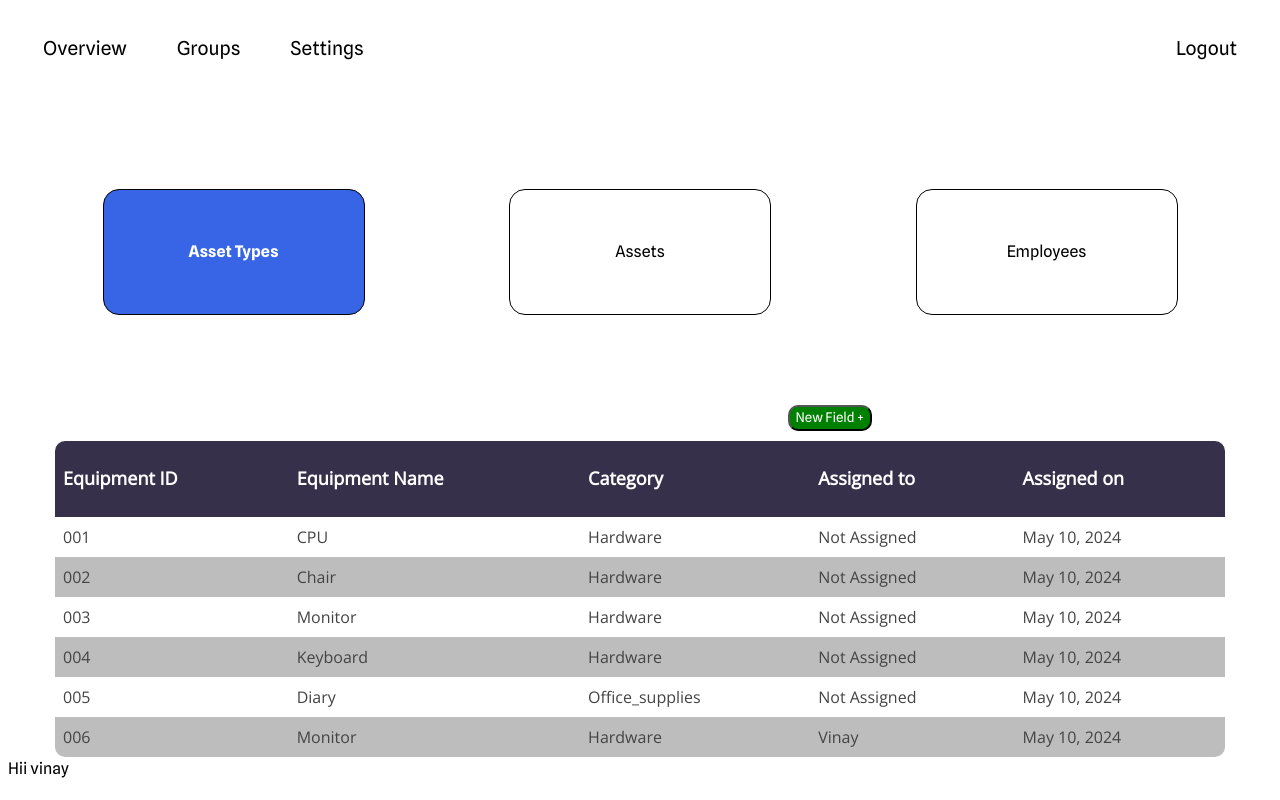
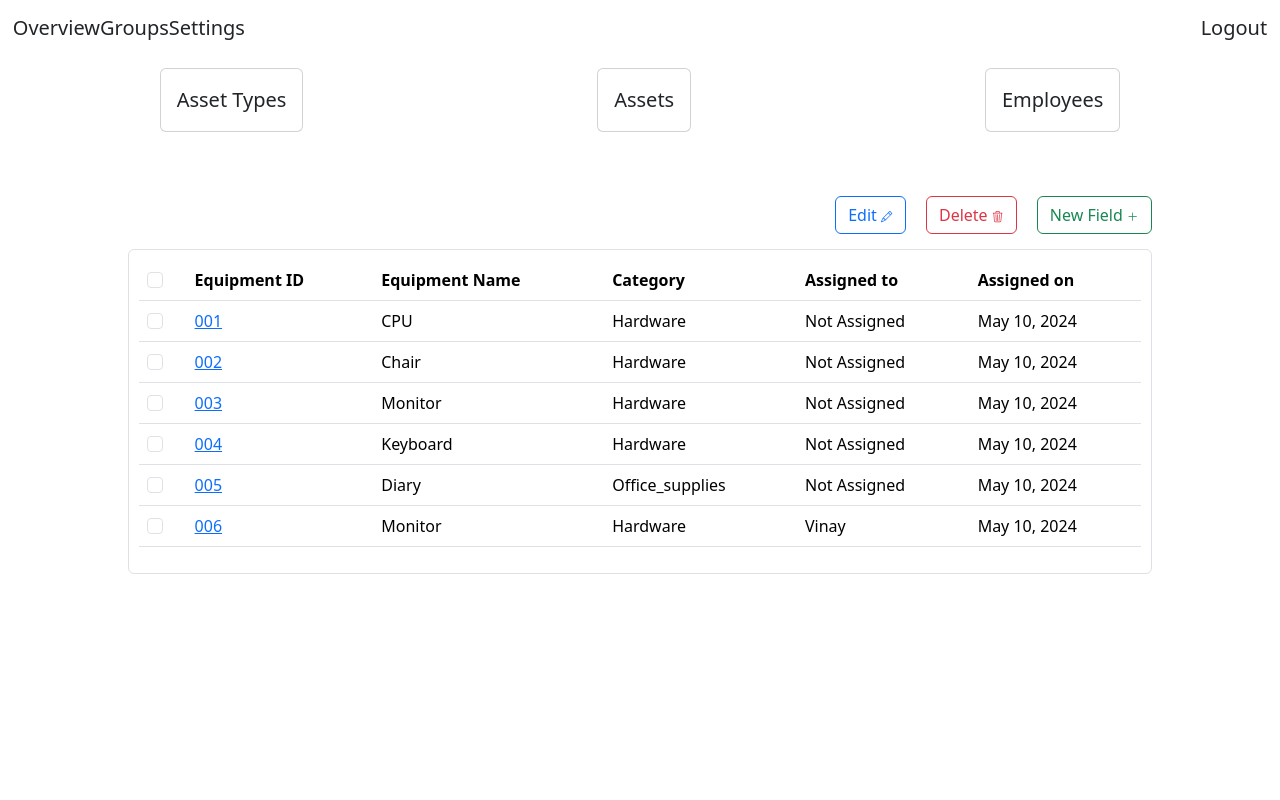
Before and after one commit to e9mgund/inventory-management, a Django app: page /assets/ in a window 1280 px wide. Run offline with Django 4.2, Linux system fonts and the light colour scheme; data comes from the database, SQL or seed files in the repository; some libraries are stand-ins or nearby versions.

Commit message:
Added more templates.

```diff
--- a/inventory_management/inventory_management/settings.py
+++ b/inventory_management/inventory_management/settings.py
@@ -38,6 +38,7 @@ INSTALLED_APPS = [
     'django.contrib.messages',
     'django.contrib.staticfiles',
     'inventorymanager.apps.InventorymanagerConfig',
+    'bootstrap5',
 ]
 
 MIDDLEWARE = [
--- a/inventory_management/inventorymanager/static/inventorymanager/tables.css
+++ b/inventory_management/inventorymanager/static/inventorymanager/tables.css
@@ -1,4 +1,4 @@
-/* for tables */
+/*
 .table-container {
     width: 100%;
     display: flex;
@@ -22,7 +22,6 @@ table {
 }
 
 td , th {
-    /* border: 1px solid #dddddd; */
     text-align: left;
     padding: 8px;
     font-family: "Open sans";
@@ -69,6 +68,48 @@ tr:hover{
     margin-bottom: 10px;
 }
 
-/* #btn-new-field-id {
+#btn-new-field-id {
     float: right;
 } */
+
+.custom-display {
+    display: flex;
+    justify-content: center;
+
+}
+
+.table-wrapper-custom {
+    padding: 10px;
+    border: solid #dee2e6;
+    border-width: 1px;
+    width: 100%;
+    border-radius: 0.375rem;
+}
+
+.custom-card {
+    margin: 1%;
+    margin-bottom: 5%;
+}
+
+.custom-nav {
+    margin: 1%;
+    margin-bottom: 2%;
+}
+
+.card-element {
+    cursor: pointer;
+    font-size: 125%;
+}
+
+.nav-element {
+    font-size: 125%;
+}
+
+.custom-container {
+    width: 80%;
+}
+
+.form-button {
+    margin-left: 20px;
+    margin-bottom: 15px;
+}
--- a/inventory_management/inventorymanager/templates/inventorymanager/assets.html
+++ b/inventory_management/inventorymanager/templates/inventorymanager/assets.html
@@ -3,11 +3,23 @@
 {% load static %}
 <link rel="stylesheet" href="{% static 'inventorymanager/tables.css' %}">
 {% block assets %}
-<div id="btn-new-field-div"><button id="btn-new-field" onclick="modelShow()">New Field +</button></div>
-<div class="table-container">
-<div class="table-inside">
-    <table>
+<div class="d-flex justify-content-center">
+    <div class="custom-container">
+    <div class="d-flex justify-content-end">
+    <div class="form-button"><button class="btn btn-outline-primary" onclick="modelShow()">Edit <svg xmlns="http://www.w3.org/2000/svg" width="12" height="12" fill="currentColor" class="bi bi-pencil" viewBox="0 0 17 17">
+        <path d="M12.146.146a.5.5 0 0 1 .708 0l3 3a.5.5 0 0 1 0 .708l-10 10a.5.5 0 0 1-.168.11l-5 2a.5.5 0 0 1-.65-.65l2-5a.5.5 0 0 1 .11-.168zM11.207 2.5 13.5 4.793 14.793 3.5 12.5 1.207zm1.586 3L10.5 3.207 4 9.707V10h.5a.5.5 0 0 1 .5.5v.5h.5a.5.5 0 0 1 .5.5v.5h.293zm-9.761 5.175-.106.106-1.528 3.821 3.821-1.528.106-.106A.5.5 0 0 1 5 12.5V12h-.5a.5.5 0 0 1-.5-.5V11h-.5a.5.5 0 0 1-.468-.325"/>
+      </svg></i></button></div>
+    <div class="form-button"><button class="btn btn-outline-danger" onclick="modelShow()">Delete <svg xmlns="http://www.w3.org/2000/svg" width="12" height="12" fill="currentColor" class="bi bi-trash3" viewBox="0 0 17 17">
+        <path d="M6.5 1h3a.5.5 0 0 1 .5.5v1H6v-1a.5.5 0 0 1 .5-.5M11 2.5v-1A1.5 1.5 0 0 0 9.5 0h-3A1.5 1.5 0 0 0 5 1.5v1H1.5a.5.5 0 0 0 0 1h.538l.853 10.66A2 2 0 0 0 4.885 16h6.23a2 2 0 0 0 1.994-1.84l.853-10.66h.538a.5.5 0 0 0 0-1zm1.958 1-.846 10.58a1 1 0 0 1-.997.92h-6.23a1 1 0 0 1-.997-.92L3.042 3.5zm-7.487 1a.5.5 0 0 1 .528.47l.5 8.5a.5.5 0 0 1-.998.06L5 5.03a.5.5 0 0 1 .47-.53Zm5.058 0a.5.5 0 0 1 .47.53l-.5 8.5a.5.5 0 1 1-.998-.06l.5-8.5a.5.5 0 0 1 .528-.47M8 4.5a.5.5 0 0 1 .5.5v8.5a.5.5 0 0 1-1 0V5a.5.5 0 0 1 .5-.5"/>
+      </svg></button></div>
+    <div class="form-button"><button class="btn btn-outline-success" onclick="modelShow()">New Field <svg xmlns="http://www.w3.org/2000/svg" width="12" height="12" fill="currentColor" class="bi bi-plus-lg" viewBox="0 0 17 17">
+    <path fill-rule="evenodd" d="M8 2a.5.5 0 0 1 .5.5v5h5a.5.5 0 0 1 0 1h-5v5a.5.5 0 0 1-1 0v-5h-5a.5.5 0 0 1 0-1h5v-5A.5.5 0 0 1 8 2"/>
+  </svg></button></div></div>
+<div class="custom-display">
+<div class="table-wrapper-custom">
+    <table class="table table-hover custom-table">
         <thead>
+            <th><input onclick="toggle(this)" type="checkbox" class="form-check-input"></th>
             <th>Equipment ID</th>
             <th>Equipment Name</th>
             <th>Category</th>
@@ -16,6 +28,7 @@
         </thead>
         {% for asset in assets_list %}
         <tr>
+            <td><input onclick="checkToggle(this)" name="checkbox" type="checkbox" class="form-check-input"></td>
             <td><a class="first-col" href="#">{{asset.equipment_id}}</a></td>
             <td>{{asset.equipment_name}}</td>
             <td>{{asset.category}}</td>
@@ -24,14 +37,20 @@
         </tr>
         {% endfor %}
     </table>
-    </div>
 </div>
-<div id="modal">
-    Hii vinay
+</div>
+</div>
+</div>
+<div id="modal" class="hider">
 </div>
 <script>
+    function checkToggle(source) {
+        document.getElementById().setAttribute()
+    }
     function modelShow() {
-        document.getElementsByClassName("table-container")[0].className = "hider";
+        // document.getElementsByClassName("table-container")[0].className = "hider";
+        // document.getElementById("modal").className = "";
+        window.location.href = "inventorymanager:new";
     }
     window.onclick = function(event) {
     if (event.target == document.getElementsByClassName("table-container")) {
--- a/inventory_management/inventorymanager/templates/inventorymanager/base.html
+++ b/inventory_management/inventorymanager/templates/inventorymanager/base.html
@@ -5,16 +5,26 @@
     <meta name="viewport" content="width=device-width, initial-scale=1.0">
     <title>Document</title>
     {% load static %}
-    <link rel="stylesheet" href="{% static 'inventorymanager/base.css' %}">
-    <link rel="stylesheet" href="{% static 'inventorymanager/overview.css' %}">
+    {% load bootstrap5 %}
+    {% bootstrap_css %}
+    {% bootstrap_javascript %}
+    <!-- <link rel="stylesheet" href="{% static 'inventorymanager/base.css' %}"> -->
+    <!-- <link rel="stylesheet" href="{% static 'inventorymanager/overview.css' %}"> -->
     <link rel="stylesheet" href="{% static 'inventorymanager/tables.css' %}">
+
 </head>
 <body>
-    <div class="navbar">
-        <a class="navelement" href="{% url 'inventorymanager:overview' %}">Overview</a>
-        <a class="navelement" href="#">Groups</a>
-        <a class="navelement" href="#">Settings</a>
-        <a class="navelement right-align" href="#">Logout</a>
+    <div class="d-flex justify-content-between custom-nav">
+        <div class="d-flex">
+        <div class="nav-item nav-element"><a class="nav-link active" href="{% url 'inventorymanager:overview' %}">Overview</a></div>
+        <div class="nav-item nav-element"><a class="nav-link" href="#">Groups</a></div>
+        <div class="nav-item nav-element"><a class="nav-link" href="#">Settings</a></div>
+        </div>
+        <div class="d-flex">
+        <div class="nav-item">
+        <a class="nav-link nav-element" href="#">Logout</a>
+        </div>
+        </div>
     </div>
     {% block content %}
     {% endblock content %}
--- a/inventory_management/inventorymanager/templates/inventorymanager/overview.html
+++ b/inventory_management/inventorymanager/templates/inventorymanager/overview.html
@@ -2,18 +2,18 @@
 
 {% load static %}
 
-<link rel="stylesheet" href="{% static 'inventorymanger/overview.css' %}">
+<!-- <link rel="stylesheet" href="{% static 'inventorymanger/overview.css' %}"> -->
 <link rel="stylesheet" href="{% static 'inventorymanager/tables.css' %}">
 {% block content %}
-<div class="Uppercards">
-        <div class="assetType card" onclick="typeShow()">
-            Asset Types
+<div class="d-flex justify-content-around custom-card">
+        <div class="card card-element" onclick="typeShow()">
+            <div class="card-body">Asset Types</div>
         </div>
-        <div class="assets card" onclick="assetShow()">
-            Assets
+        <div class="card card-element" onclick="assetShow()">
+            <div class="card-body">Assets</div>
         </div>
-        <div class="employees card" onclick="employeeShow()">
-            Employees
+        <div class="card card-element" onclick="employeeShow()">
+            <div class="card-body">Employees</div>
         </div>
 </div>
 
@@ -30,14 +30,20 @@
 <script>
     function typeShow() {
         window.location.href = "{% url 'inventorymanager:overview' %}"
-    }
+    };
     function assetShow() {
         // document.getElementById("asset").className = "block";
         window.location.href = "{% url 'inventorymanager:assets' %}"
         // document.getElementById("assettype").className = "hider";
-    }
+    };
     function employeeShow() {
         window.location.href = "{% url 'inventorymanager:employees' %}"
-    }
+    };
+    function toggle(source) {
+        checkboxes = document.getElementsByName('checkbox');
+        for(var i=0, n=checkboxes.length;i<n;i++) {
+            checkboxes[i].checked = source.checked;
+        }
+    };
 </script>
 {% endblock content %}
--- a/inventory_management/inventorymanager/urls.py
+++ b/inventory_management/inventorymanager/urls.py
@@ -11,5 +11,6 @@ urlpatterns = [
     path("register/",generic.TemplateView.as_view(template_name="inventorymanager/register.html"),name="register"),
     path("settings/",generic.TemplateView.as_view(template_name="inventorymanager/settings.html")),
     path("assets/",views.AssetsView.as_view(),name="assets"),
-    path("employees/",views.EmployeesView.as_view(),name="employees")
+    path("employees/",views.EmployeesView.as_view(),name="employees"),
+    path("new/",views.newFill,name="new"),
 ]
--- a/inventory_management/inventorymanager/views.py
+++ b/inventory_management/inventorymanager/views.py
@@ -3,6 +3,7 @@ from django.db.models.query import QuerySet
 from django.shortcuts import render
 from django.views import generic
 from .models import Assets
+from .forms import AssetsForm
 
 # Create your views here.
 def LoginView(request):
@@ -45,3 +46,26 @@ class EmployeesView(generic.ListView) :
                 out[i.employee] = {j:0 for j in sorted(categories)}
             out[i.employee][i.category] += 1
         return (out,sorted(categories))
+
+
+class NewEntryView(generic.edit.CreateView):
+    model = Assets
+    fields = '__all__'
+
+def newFill(request):
+    form = AssetsForm
+
+    if request.method == "GET":
+        return render(request,"inventorymanager/new_entry.html")
+
+    if request.method == "POST":
+        form = AssetsForm(request.POST)
+        if form.is_valid():
+            form.save()
+        else:
+            context = {"Error":"Error ocurred."}
+            return render(request,"inventorymanager/new_entry.html",context)
+    context = {"form": form}
+    return render(request, "inventorymanager/new_entry.html", context)
+
+generic.FormView
```
Also changed, not shown: inventory_management/inventorymanager/forms.py (added, +9 -0 lines), inventory_management/inventorymanager/templates/inventorymanager/assettype.html (+6 -4 lines), inventory_management/inventorymanager/templates/inventorymanager/employees.html (+6 -4 lines), inventory_management/inventorymanager/templates/inventorymanager/new_entry.html (added, +25 -0 lines), steps.md (added, +5 -0 lines).
